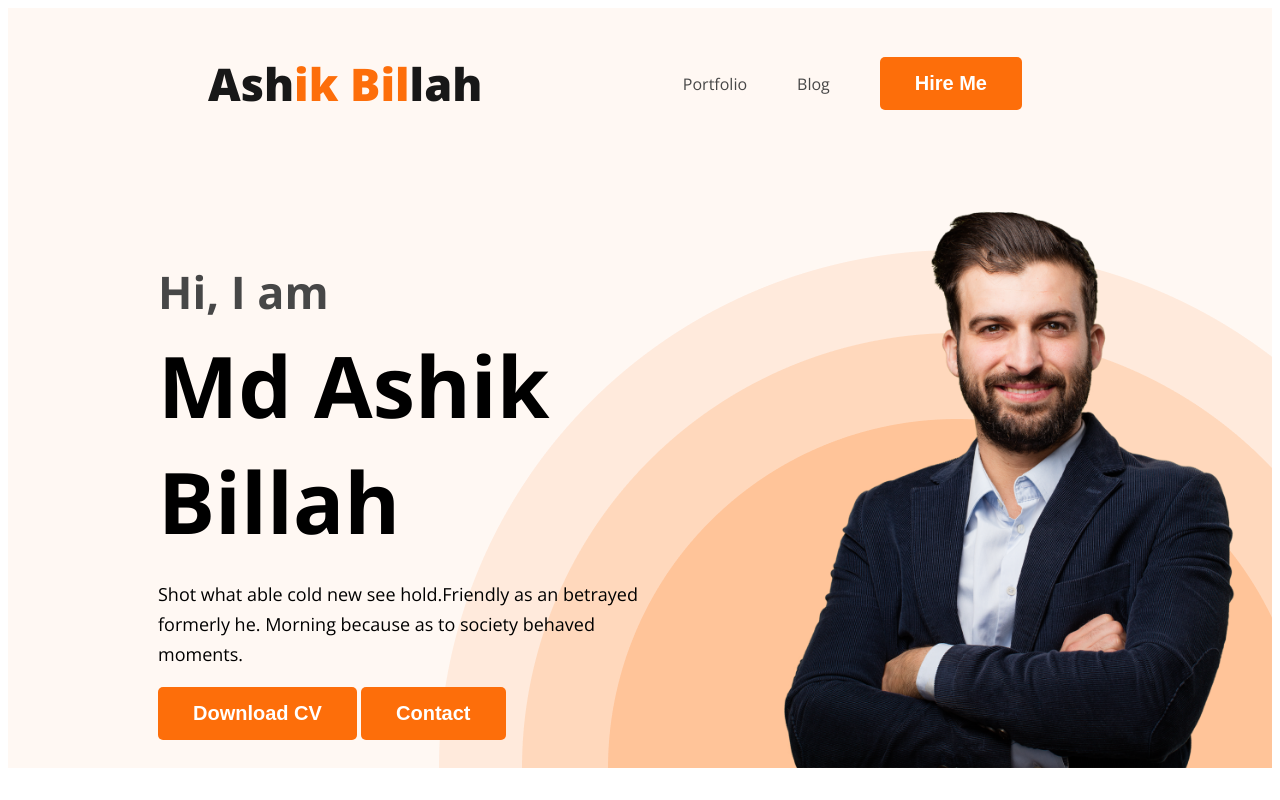
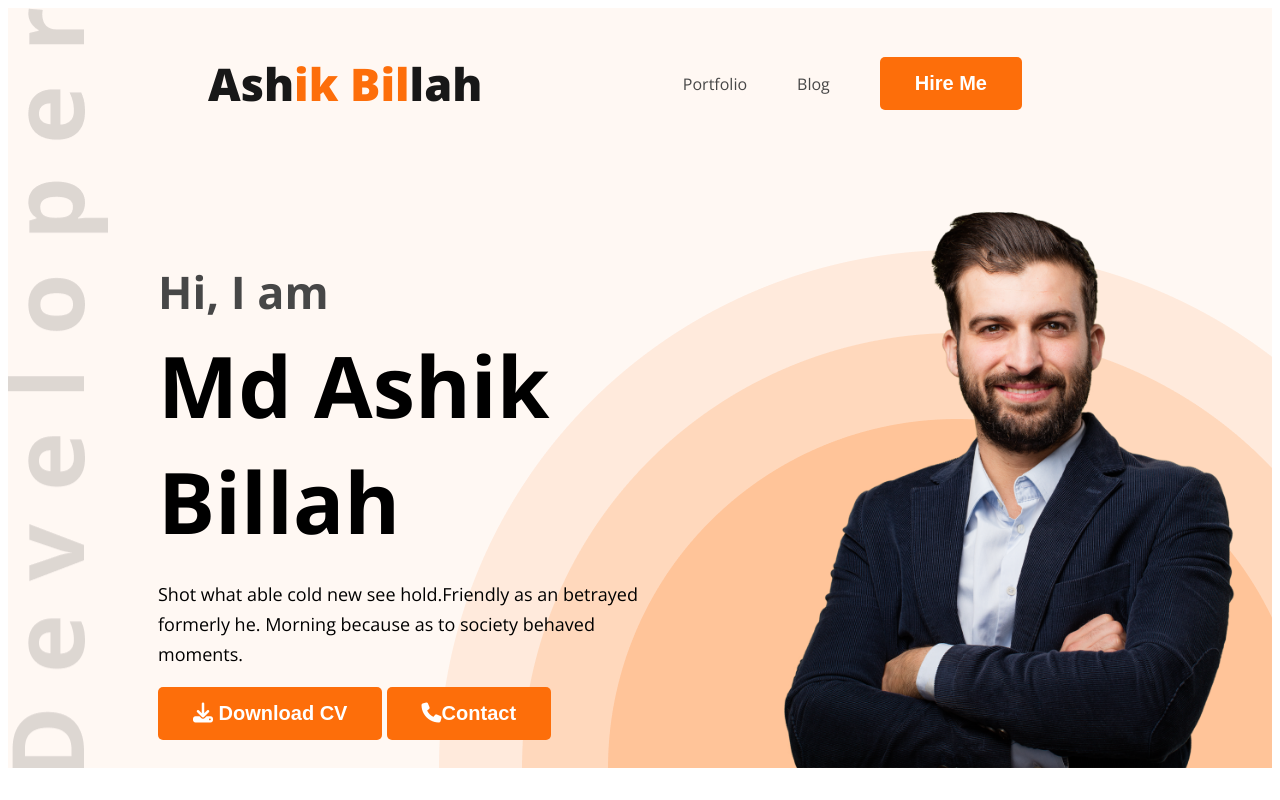
Before and after one commit to ashik562/webdeveloper-portfolio, a plain HTML site: page index.html in a window 1280 px wide. Shown: the top 800 px of the page. Drawn offline with nearby package versions, Linux system fonts and the light colour scheme.

Commit message:
done with font awesome icon

```diff
--- a/index.html
+++ b/index.html
@@ -8,6 +8,7 @@
 <link rel="preconnect" href="https://fonts.gstatic.com" crossorigin>
 <link href="https://fonts.googleapis.com/css2?family=Open+Sans:wght@400;700;800&display=swap" rel="stylesheet">
     <link rel="stylesheet" href="styles/style.css">
+    <script src="https://kit.fontawesome.com/a3a3405ad1.js" crossorigin="anonymous"></script>
 </head>
 <body>
     <header class="header">
@@ -24,8 +25,8 @@
                 <h3 class="banner-greeting">Hi, I am</h3>
                 <h1 class="banner-title">Md Ashik Billah</h1>
                 <p class="banner-description">Shot what able cold new see hold.Friendly as an betrayed formerly he. Morning because as to society behaved moments.</p>
-                <button class="btn-primary">Download CV</button>
-                <button class="btn-primary">Contact</button>
+                <button class="btn-primary"> <i class="fa-solid fa-download"></i> Download CV</button>
+                <button class="btn-primary"><i class="fa-solid fa-phone"></i>Contact</button>
             </div>
             <img class="profile-pic" src="images/hardy.png" alt="">
         </div>
@@ -136,7 +137,7 @@
 
             </div>
             <div class="download-cv">
-                <button class="btn-primary">Download CV </button>
+                <button class="btn-primary"> <i class="fa-solid fa-download"></i> Download CV </button>
             </div>
 
         </section>
--- a/styles/style.css
+++ b/styles/style.css
@@ -64,9 +64,9 @@ nav a {
 /* header related styles */
 .header {
     background-color: #fff8f3;
-    background-image: url('../images/header_bg.png');
+    background-image: url('../images/header_bg.png'), url('../images/developer.png');
     background-repeat: no-repeat;
-    background-position: bottom right;
+    background-position: bottom right, top left;
 }
 
 .banner {
```
Also changed, not shown: images/developer.png (added).
